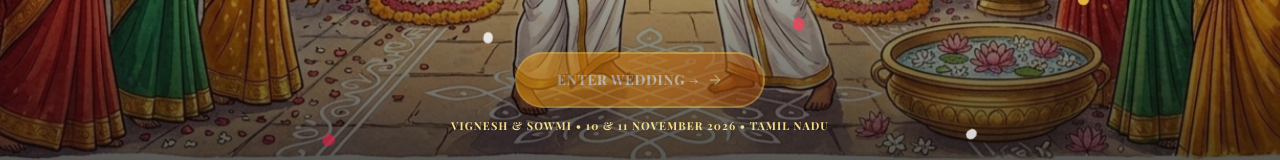
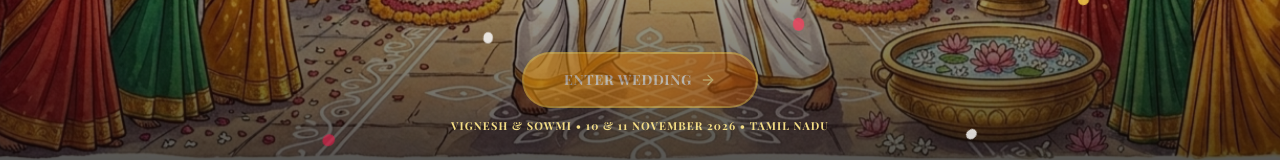
Before and after one commit to delzotech/Vignesh_Gowri_Wedding_Website, a Next.js app: page / in a window 1280 px wide. Shown: the part 630-790 px from the top of the page. Built offline with nearby package versions, Linux system fonts and the light colour scheme; a web font is replaced by a local one.

Commit message:
Remove duplicate arrow from enter wedding button

```diff
--- a/components/wedding/CinematicEntrance.tsx
+++ b/components/wedding/CinematicEntrance.tsx
@@ -194,7 +194,7 @@ export function CinematicEntrance({
             className="px-8 sm:px-10 py-3.5 sm:py-4 rounded-full bg-gradient-to-r from-amber-500 via-amber-600 to-amber-700 hover:from-amber-600 hover:to-amber-800 text-white font-serif font-bold text-xs sm:text-sm tracking-wider uppercase shadow-2xl border-2 border-amber-300/80 transform active:scale-95 transition-all inline-flex items-center justify-center gap-2 group animate-pulse"
             aria-label="Enter wedding celebration"
           >
-            <span>ENTER WEDDING →</span>
+            <span>ENTER WEDDING</span>
             <ArrowRight className="w-4 h-4 text-amber-200 group-hover:translate-x-1 transition-transform" />
           </button>
         </div>
```
